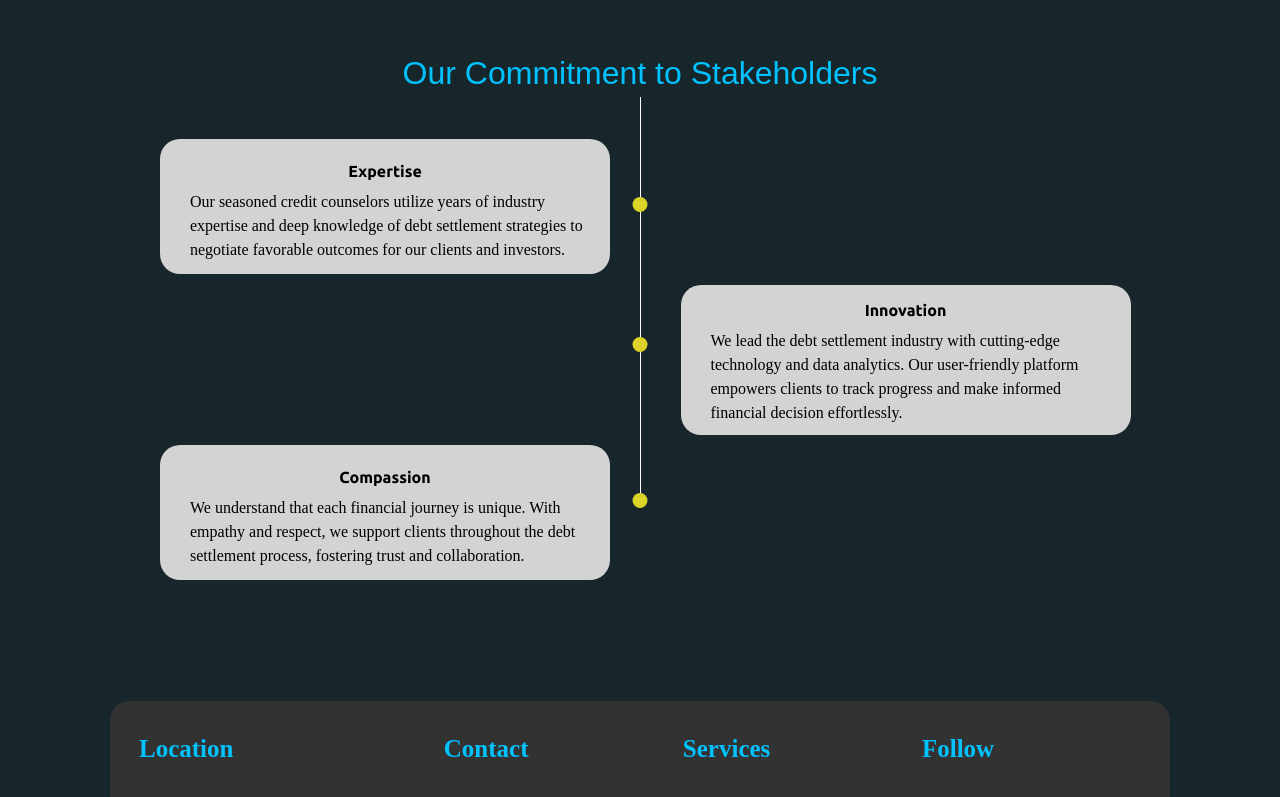
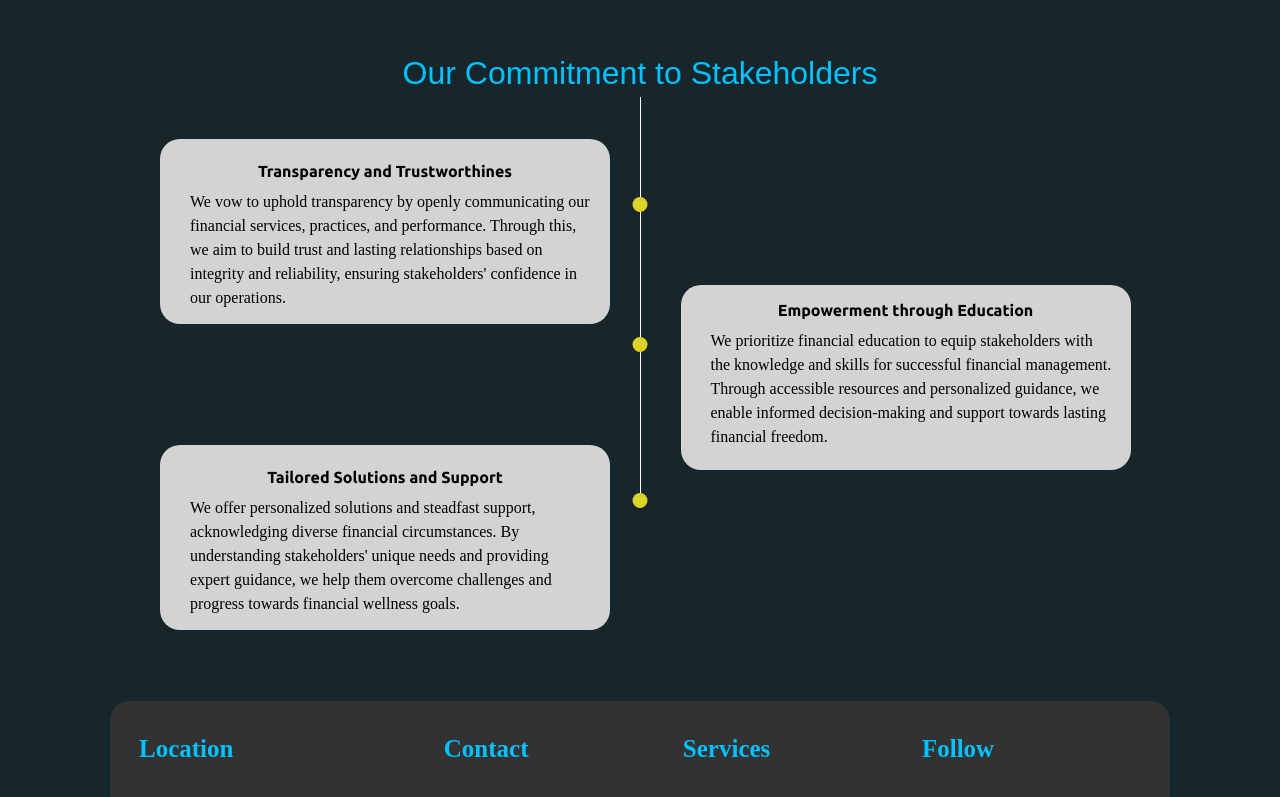
Before and after one commit to lauyunxian/DebtFreeSail, a React (Vite) app: page /about in a window 1280 px wide. Shown: the part 1040-1837 px from the top of the page. Built offline with nearby package versions, Linux system fonts and the light colour scheme; the HTML template or start-up script is replaced by a standard one; a web font is replaced by a local one.

Commit message:
added navbar logo and edited all round images

```diff
--- a/src/components/About/SecondDiagram.jsx
+++ b/src/components/About/SecondDiagram.jsx
@@ -6,32 +6,34 @@ function SecondDiagram() {
         <div className={styles.flowDiagram}>
             <div className={styles.line}></div>
             <div className={styles.point} style={{ top: '25%' }}>
-                <div className={styles.diagramContainer} style={{ top: 'calc(12% - 60px)', right: '100%', transform: 'translateX(-5%)'}}>
-                    <h2 className={styles.containerTitle} style={{ padding: '20px 0 7px 0' }}>Expertise <br /> </h2>
+                <div className={styles.diagramContainer} style={{ top: 'calc(12% - 60px)', right: '100%', transform: 'translateX(-5%)', height: '185px'}}>
+                    <h2 className={styles.containerTitle} style={{ padding: '20px 0 7px 0' }}>Transparency and Trustworthines <br /> </h2>
                     <p className={styles.containerText}>
-                        Our seasoned credit counselors utilize years of industry expertise and deep knowledge of
-                        debt settlement strategies to negotiate favorable outcomes for our clients and investors.
+                        We vow to uphold transparency by openly communicating our financial services, practices,
+                        and performance. Through this, we aim to build trust and lasting relationships based on
+                        integrity and reliability, ensuring stakeholders' confidence in our operations.
                     </p>
                 </div>
             </div>
 
             <div className={styles.point} style={{ top: '60%' }}>
-                <div className={styles.diagramContainer} style={{ top: 'calc(51% - 60px)', left: '350%', transform: 'translateX(-1%)', height: '150px'}}>
-                    <h2 className={styles.containerTitle} style={{ padding: '13px 0 7px 0' }}>Innovation <br /> </h2>
+                <div className={styles.diagramContainer} style={{ top: 'calc(51% - 60px)', left: '350%', transform: 'translateX(-1%)', height: '185px'}}>
+                    <h2 className={styles.containerTitle} style={{ padding: '13px 0 7px 0' }}>Empowerment through Education <br /> </h2>
                     <p className={styles.containerText}>
-                        We lead the debt settlement industry with cutting-edge technology and data analytics.
-                        Our user-friendly platform empowers clients to track progress and make informed
-                        financial decision effortlessly.
+                        We prioritize financial education to equip stakeholders with the knowledge and skills for
+                        successful financial management. Through accessible resources and personalized guidance,
+                        we enable informed decision-making and support towards lasting financial freedom.
                     </p>
                 </div>
             </div>
 
             <div className={styles.point} style={{ top: '99%' }}>
-                <div className={styles.diagramContainer} style={{ top: 'calc(81% - 60px)', right: '100%', transform: 'translateX(-5%)'}}>
-                    <h2 className={styles.containerTitle} style={{ padding: '20px 0 7px 0' }}>Compassion <br /> </h2>
+                <div className={styles.diagramContainer} style={{ top: 'calc(81% - 60px)', right: '100%', transform: 'translateX(-5%)', height: '185px'}}>
+                    <h2 className={styles.containerTitle} style={{ padding: '20px 0 7px 0' }}>Tailored Solutions and Support <br /> </h2>
                     <p className={styles.containerText}>
-                        We understand that each financial journey is unique. With empathy and respect, we
-                        support clients throughout the debt settlement process, fostering trust and collaboration.
+                        We offer personalized solutions and steadfast support, acknowledging diverse financial
+                        circumstances. By understanding stakeholders' unique needs and providing expert guidance, we
+                        help them overcome challenges and progress towards financial wellness goals.
                     </p>
                 </div>
             </div>
--- a/src/components/DebtCons/DebtCons.jsx
+++ b/src/components/DebtCons/DebtCons.jsx
@@ -4,7 +4,6 @@ import styles from './DebtCons.module.css';
 import Plans from './Plans';
 import InterestCalculator from './Calculator';
 
-import pic from '../../../assets/images.png';
 import humanCartoon from '../../../assets/humanCartoon.png';
 import arrow from '../../../assets/arrow.png';
 
@@ -27,25 +26,25 @@ function DebtCons() {
             <center><div className={styles.container1}>
                 <div className={styles.imageTextWrapper}>
                     <div className={styles.imageTextItem}>
-                        <img src={pic} alt="Image 1" className={styles.roundImage} style={{marginLeft:'50px'}}/>
+                        <img src="https://media.istockphoto.com/id/177516417/photo/percent-arrow-growth-sign.jpg?s=612x612&w=0&k=20&c=iDvpiQbe82H-fD7ORGVDjEyjwBvBaoKFtaCgO9OuM_M=" alt="Image 1" className={styles.roundImage} style={{marginLeft:'50px'}}/>
                         <div className={styles.textContainer}>
                             <p style={{color:'black'}}>9% interest / annum</p>
                         </div>
                     </div>
                     <div className={styles.imageTextItem}>
-                        <img src={pic} alt="Image 2" className={styles.roundImage} style={{marginLeft:'50px'}} />
+                        <img src="https://media.istockphoto.com/id/912149680/vector/simple-wallet-with-card-icon-single-color-design-element-isolated-on-white-business-finance.jpg?s=612x612&w=0&k=20&c=tNh3C2ajM78Xi06iJBGfN7MiTryeRZ7L_GUQWX5EINg=" alt="Image 2" className={styles.roundImage} style={{marginLeft:'50px'}} />
                         <div className={styles.textContainer}>
                             <p style={{color:'black'}}>Simplified payment</p>
                         </div>
                     </div>
                     <div className={styles.imageTextItem}>
-                        <img src={pic} alt="Image 3" className={styles.roundImage} style={{marginLeft:'50px'}}/>
+                        <img src="https://media.istockphoto.com/id/1302112710/vector/rewards-and-bonus-points-program-customer-earning-gifts-marketing-loyalty-system.jpg?s=612x612&w=0&k=20&c=5GMUtjgwUmU-Gjw3Ki75MXeM7aTjYL06xNZomXpflgw=" alt="Image 3" className={styles.roundImage} style={{marginLeft:'58px'}}/>
                         <div className={styles.textContainer}>
                             <p style={{color:'black'}}>Save extra every month</p>
                         </div>
                     </div>
                     <div className={styles.imageTextItem}>
-                        <img src={pic} alt="Image 4" className={styles.roundImage} style={{marginLeft:'50px'}}/>
+                        <img src="https://media.istockphoto.com/id/975132444/vector/flexibility-icon-vector-illustration.jpg?s=612x612&w=0&k=20&c=o-xEk8jNly3820xRICADpUOh0mFRWh8I-m6viwCJcEY=" alt="Image 4" className={styles.roundImage} style={{marginLeft:'66px'}}/>
                         <div className={styles.textContainer}>
                             <p style={{color:'black'}}>Flexible repayment option</p>
                         </div>
@@ -57,19 +56,19 @@ function DebtCons() {
             <center><div className={styles.container2}>
                 <div className={styles.imageTextWrapper}>
                     <div className={styles.imageTextItem}>
-                        <img src={pic} alt="Image 5" className={styles.roundImage} style={{marginLeft:'70px'}}/>
+                        <img src="https://media.istockphoto.com/id/827247322/vector/danger-sign-vector-icon-attention-caution-illustration-business-concept-simple-flat-pictogram.jpg?s=612x612&w=0&k=20&c=BvyScQEVAM94DrdKVybDKc_s0FBxgYbu-Iv6u7yddbs=" alt="Image 5" className={styles.roundImage} style={{marginLeft:'70px'}}/>
                         <div className={styles.textContainer}>
                             <p style={{color:'black'}}>First priority for our investment opportunity</p>
                         </div>
                     </div>
                     <div className={styles.imageTextItem}>
-                        <img src={pic} alt="Image 6" className={styles.roundImage} style={{marginLeft:'90px'}}/>
+                        <img src="https://media.istockphoto.com/id/1282812684/vector/cashback-icon-return-money-cash-back-rebate-hand-hold-coin-e-commerce-and-marketing-vector.jpg?s=612x612&w=0&k=20&c=k2sQm3ZZ1o9j-hy4b6bmuOTzlQbvq6P5Igvg9I_CG7A=" alt="Image 6" className={styles.roundImage} style={{marginLeft:'90px'}}/>
                         <div className={styles.textContainer}>
                             <p style={{color:'black'}}>10% rebate on your 11th month installment per annum</p>
                         </div>
                     </div>
                     <div className={styles.imageTextItem}>
-                        <img src={pic} alt="Image 7" className={styles.roundImage} style={{marginLeft:'65px'}}/>
+                        <img src="https://media.istockphoto.com/id/1290807679/vector/invest-more-to-earn-more-fund-rising-and-long-term-investment-concept.jpg?s=612x612&w=0&k=20&c=EEZZJfQ8ojCQCUEIwsu4c1gY3zRB4GKHZOfcbk0TXgA=" alt="Image 7" className={styles.roundImage} style={{marginLeft:'65px'}}/>
                         <div className={styles.textContainer}>
                             <p style={{color:'black'}}>Potential for saving money in a long term</p>
                         </div>
--- a/src/components/Navbar/Navbar.css
+++ b/src/components/Navbar/Navbar.css
@@ -32,8 +32,9 @@ nav .wrapper{
 }
 
 .wrapper .logo {
+  display: flex;
+  margin-left: 65px;
   margin-top: 70px;
-    margin-left: 65px;
 }
 
 .wrapper .logo a {
@@ -42,6 +43,7 @@ nav .wrapper{
   font-weight: 600;
   text-decoration: none;
   white-space: nowrap;
+  margin-left: 5px;
 }
 
 .wrapper .nav-links{
--- a/src/components/Navbar/Navbar.jsx
+++ b/src/components/Navbar/Navbar.jsx
@@ -1,4 +1,5 @@
 import React from 'react';
+import image from '../../../assets/images.png';
 import './Navbar.css';
 
 function Navbar() {
@@ -6,6 +7,7 @@ function Navbar() {
         <nav>
             <div className="wrapper">
                 <div className="logo">
+                    <img src = {image} alt="logo" style={{height:'65px'}}/>
                     <a href="/#">Debt Free Sail</a>
                 </div>
                 <input type="radio" name="slider" id="menu-btn" />
```
Also changed, not shown: src/components/InvestmentSch/InvestmentSch.jsx (+10 -10 lines), assets/images.png, assets/square.png (deleted). Lines whose indentation alone changed are shown as unchanged.
